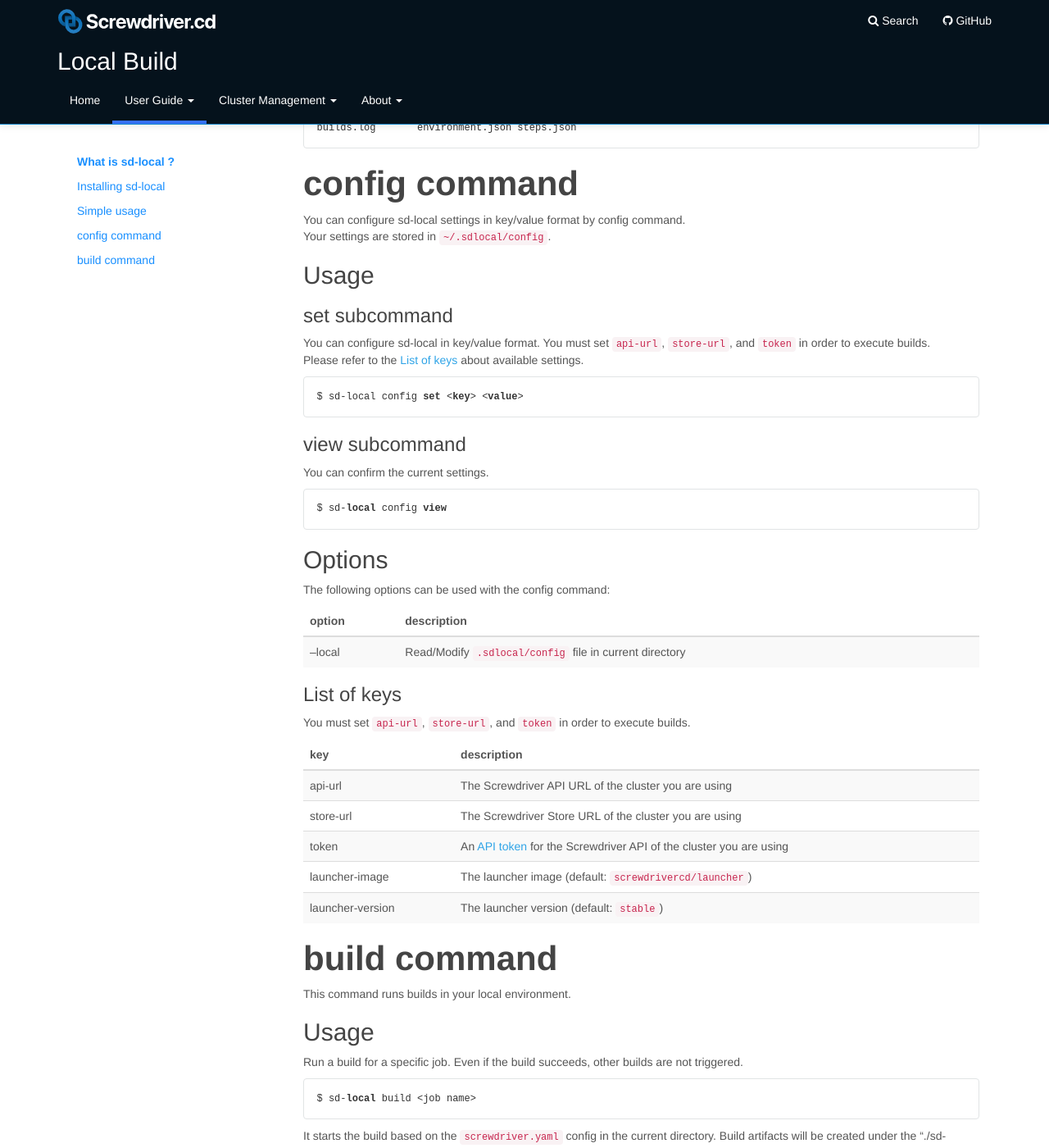
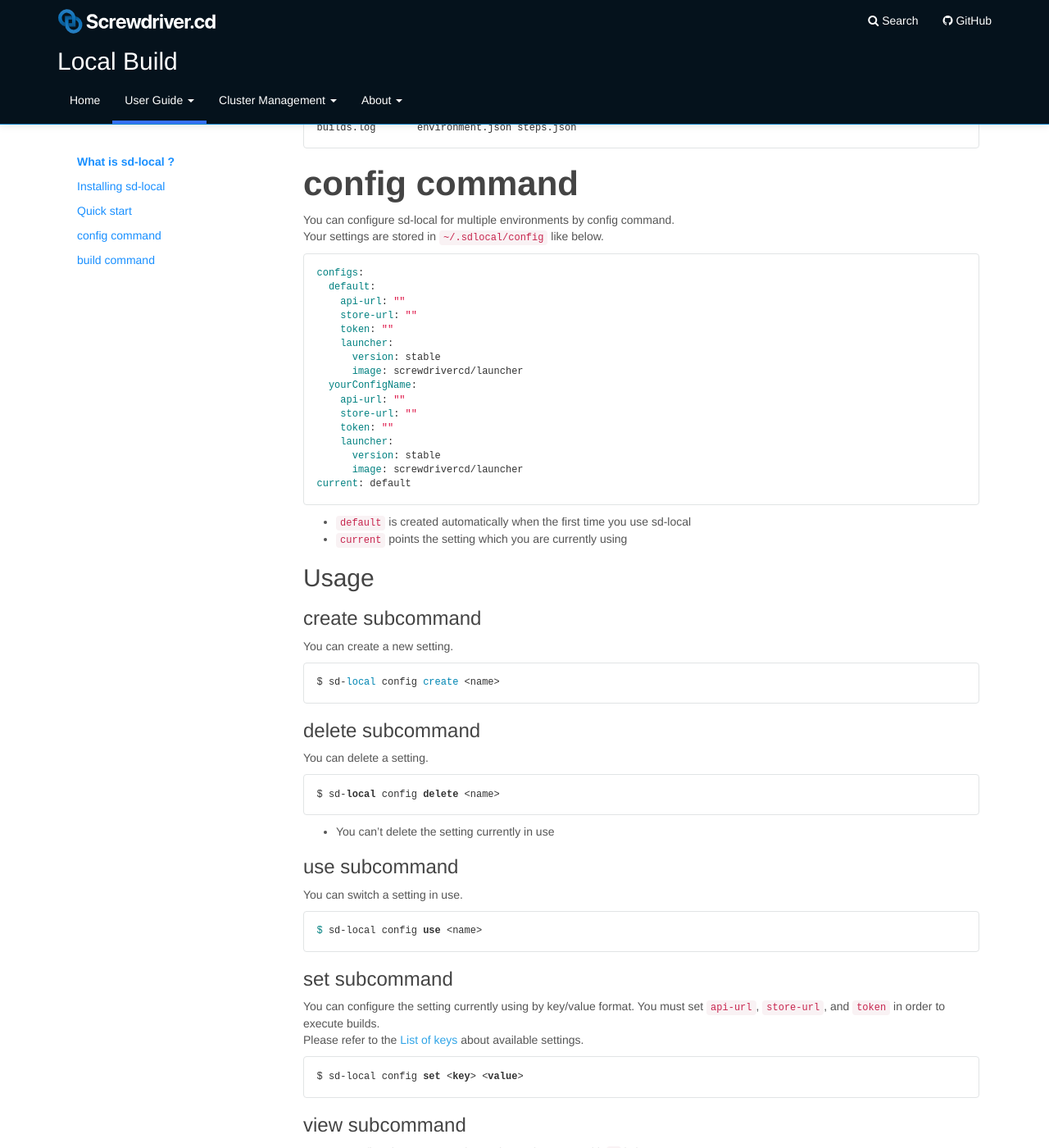
Before and after one commit to screwdriver-cd/guide, a Jekyll site: the page built from docs/user-guide/local.md, in a window 1280 px wide and 1400 px high, scrolled down 1669 px. Shown: the whole window at 82% size. Built offline with Jekyll 4.4.1, drawn with Linux system fonts in a browser that asks for light colours; some of the changed text lies outside the part shown.

Commit message:
fix(2050): user guide for new config command (#376)

````diff
--- a/docs/user-guide/local.md
+++ b/docs/user-guide/local.md
@@ -8,8 +8,8 @@ toc:
   url: "#what-is-sd-local-?"
 - title: Installing sd-local
   url: "#installing-sd-local"
-- title: Simple usage
-  url: "#simple-usage"
+- title: Quick start
+  url: "#quick-start"
 - title: config command
   url: "#config-command"
 - title: build command
@@ -101,15 +101,59 @@ builds.log       environment.json steps.json
 
 
 # config command
-You can configure sd-local settings in key/value format by config command.
-Your settings are stored in `~/.sdlocal/config`.
+You can configure sd-local for multiple environments by config command.
+Your settings are stored in `~/.sdlocal/config` like below.
 
+```
+configs:
+  default:
+    api-url: ""
+    store-url: ""
+    token: ""
+    launcher:
+      version: stable
+      image: screwdrivercd/launcher
+  yourConfigName:
+    api-url: ""
+    store-url: ""
+    token: ""
+    launcher:
+      version: stable
+      image: screwdrivercd/launcher
+current: default
+```
+
+- `default` is created automatically when the first time you use sd-local
+- `current` points the setting which you are currently using
 
 ## Usage
 
 
+### create subcommand
+You can create a new setting.
+
+```bash
+$ sd-local config create <name>
+```
+
+### delete subcommand
+You can delete a setting.
+
+```bash
+$ sd-local config delete <name>
+```
+
+- You can't delete the setting currently in use
+
+### use subcommand
+You can switch a setting in use.
+
+```bash
+$ sd-local config use <name>
+```
+
 ### set subcommand
-You can configure sd-local in key/value format. You must set `api-url`, `store-url`, and `token` in order to execute builds.
+You can configure the setting currently using by key/value format. You must set `api-url`, `store-url`, and `token` in order to execute builds.
 Please refer to the [List of keys](#list-of-keys) about available settings.
 ```bash
 $ sd-local config set <key> <value>
@@ -117,20 +161,26 @@ $ sd-local config set <key> <value>
 
 
 ### view subcommand
-You can confirm the current settings.
+You can confirm the current settings. The setting starts with `*` is in use.
 
 
 ```bash
 $ sd-local config view
+  cluster1:
+    api-url: https://cluster1-api-screwdriver.com
+    store-url: https://cluster1-store-screwdriver.com
+    token: yourcluster1token
+    launcher:
+      version: stable
+      image: screwdrivercd/launcher
+* cluster2:
+    api-url: https://cluster2-api-screwdriver.com
+    store-url: https://cluster2-store-screwdriver.com
+    token: yourcluster2token
+    launcher:
+      version: stable
+      image: screwdrivercd/launcher
 ```
-
-## Options
-The following options can be used with the config command:
-
-
-|option|description|
-|---|---|
-|--local|Read/Modify `.sdlocal/config` file in current directory|
 
 ### List of keys
 You must set `api-url`, `store-url`, and `token` in order to execute builds.
@@ -167,7 +217,6 @@ The following options can be used with the build command:
 |--artifacts-dir|The build artifacts destination (default: `./sd-artifacts`)|
 |-e, --env|The environment variables in a build environment using `<key>=<value>` format (multiple variables allowed)|
 |--env-file|The environment variables in a build environment using file format (refer to [env-file format](#env-file-format))|
-|--local|Run command with `.sdlocal/config` file in current directory.|
 |-m, --memory|The memory limit of the build environment (can be specified in b, k, m, or g memory unit)|
 |--meta|The [metadata](metadata) used in a build environment using string JSON format: e.g. `"{\"HOGE\": \"FOO\"}"`|
 |--meta-file|The [metadata](metadata) used in build environment using file format|
````
Also changed, not shown: docs/ja/user-guide/local.md (+65 -14 lines).
